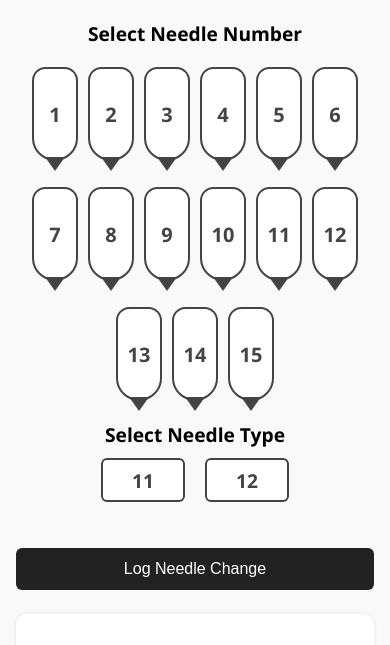
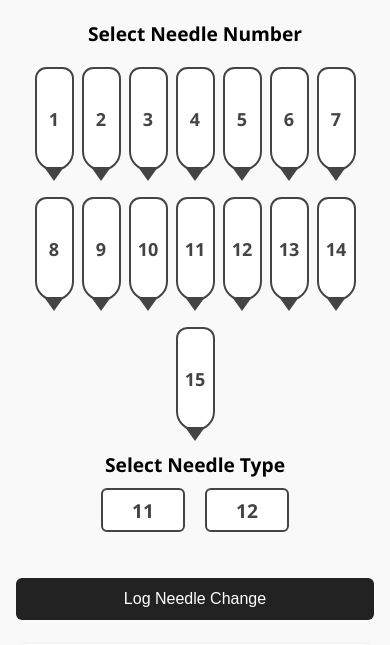
Before and after one commit to gigtarget/needlex, a Flask app: page /head/1/1 in a window 390 px wide. Shown: the part 180-825 px from the top of the page. Run offline with Flask 3, Linux system fonts and the light colour scheme.

Commit message:
Update head_view.html

```diff
--- a/app/templates/head_view.html
+++ b/app/templates/head_view.html
@@ -54,7 +54,7 @@
     }
 
     .needle {
-      width: 25px;
+      width: 35px;
       height: 100px;
       background: white;
       border: 2px solid #444;
@@ -68,19 +68,18 @@
       flex-direction: column;
       align-items: center;
       justify-content: center;
-      font-weight: bold;
       color: #444;
       transition: background 0.3s ease;
       font-size: 14px;
     }
 
     .needle .number {
-      font-size: 20px;
-      font-weight: bold;
+      font-size: 18px;
+      font-weight: 700;
     }
 
     .needle .date {
-      margin-top: 8px;
+      margin-top: 6px;
       font-size: 12px;
       line-height: 1.1;
     }
@@ -184,14 +183,18 @@
       }
 
       .needle-grid {
-        column-gap: 10px;
+        column-gap: 8px;
         row-gap: 26px;
         margin-top: 20px;
       }
 
       .needle {
-        width: 42px;
-        height: 90px;
+        width: 35px;
+        height: 100px;
+        border-top-left-radius: 35px;
+        border-top-right-radius: 35px;
+        border-bottom-left-radius: 60px;
+        border-bottom-right-radius: 60px;
       }
 
       .type-btn {
```
